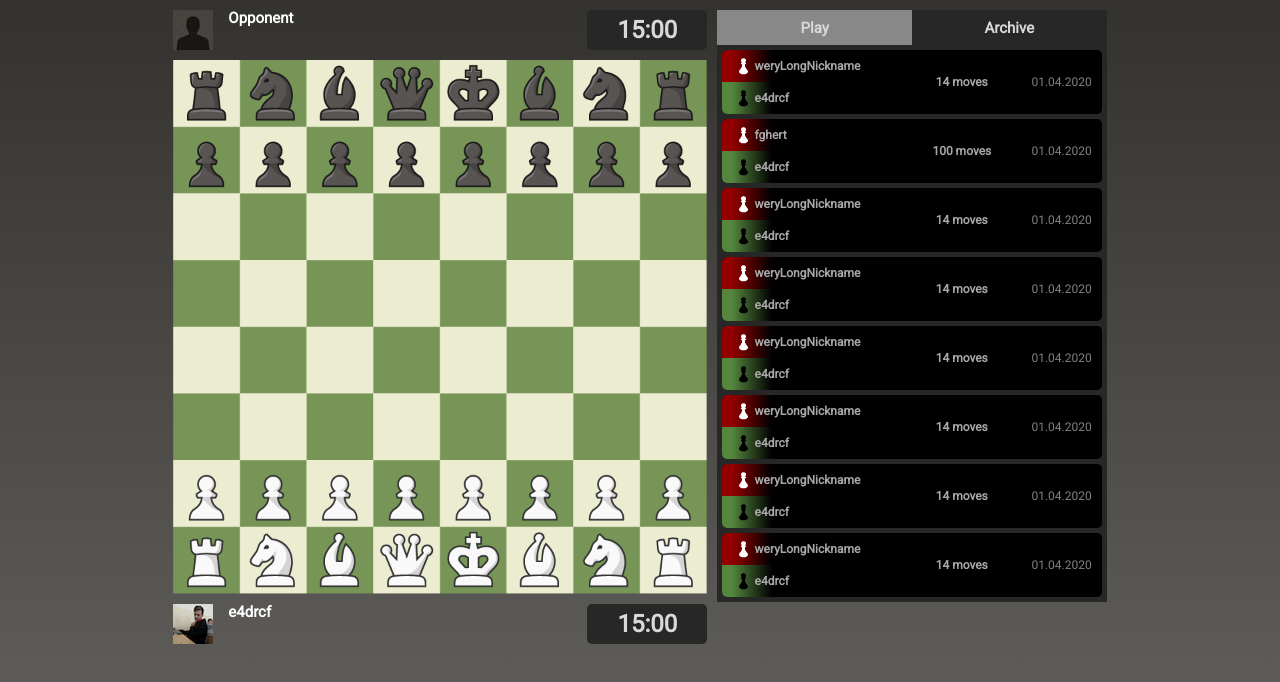
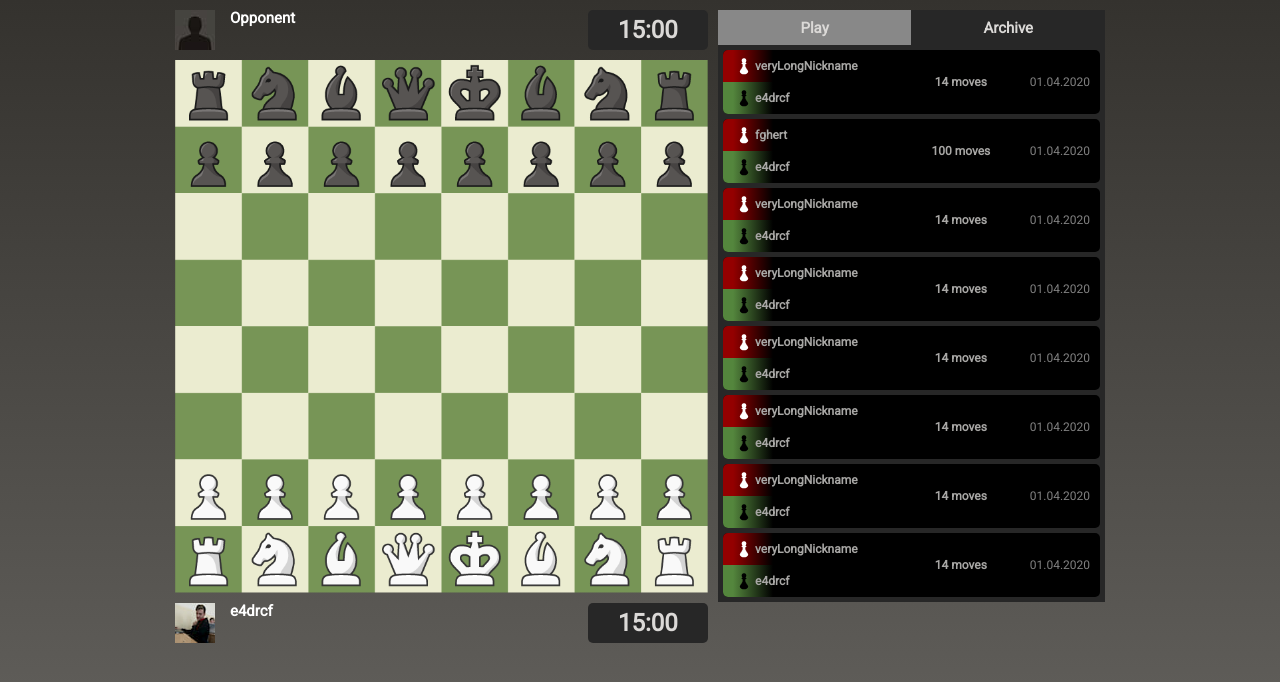
Before and after one commit to e4drcf/chessUI, a plain HTML site: page index.html in a window 1280 px wide. Drawn offline with Linux system fonts and the light colour scheme.

Commit message:
fix html text

```diff
--- a/index.html
+++ b/index.html
@@ -59,7 +59,7 @@
                             <div class="players">
                                 <div class="match-player looser">
                                     <img src="assets/white-pawn.svg" alt="">
-                                    <div class="player-nickname">weryLongNickname</div>
+                                    <div class="player-nickname">veryLongNickname</div>
                                 </div>
                                 <div class="match-player winner">
                                     <img src="assets/black-pawn.svg" alt="">
@@ -97,7 +97,7 @@
                             <div class="players">
                                 <div class="match-player looser">
                                     <img src="assets/white-pawn.svg" alt="">
-                                    <div class="player-nickname">weryLongNickname</div>
+                                    <div class="player-nickname">veryLongNickname</div>
                                 </div>
                                 <div class="match-player winner">
                                     <img src="assets/black-pawn.svg" alt="">
@@ -116,7 +116,7 @@
                             <div class="players">
                                 <div class="match-player looser">
                                     <img src="assets/white-pawn.svg" alt="">
-                                    <div class="player-nickname">weryLongNickname</div>
+                                    <div class="player-nickname">veryLongNickname</div>
                                 </div>
                                 <div class="match-player winner">
                                     <img src="assets/black-pawn.svg" alt="">
@@ -135,7 +135,7 @@
                             <div class="players">
                                 <div class="match-player looser">
                                     <img src="assets/white-pawn.svg" alt="">
-                                    <div class="player-nickname">weryLongNickname</div>
+                                    <div class="player-nickname">veryLongNickname</div>
                                 </div>
                                 <div class="match-player winner">
                                     <img src="assets/black-pawn.svg" alt="">
@@ -154,7 +154,7 @@
                             <div class="players">
                                 <div class="match-player looser">
                                     <img src="assets/white-pawn.svg" alt="">
-                                    <div class="player-nickname">weryLongNickname</div>
+                                    <div class="player-nickname">veryLongNickname</div>
                                 </div>
                                 <div class="match-player winner">
                                     <img src="assets/black-pawn.svg" alt="">
@@ -173,7 +173,7 @@
                             <div class="players">
                                 <div class="match-player looser">
                                     <img src="assets/white-pawn.svg" alt="">
-                                    <div class="player-nickname">weryLongNickname</div>
+                                    <div class="player-nickname">veryLongNickname</div>
                                 </div>
                                 <div class="match-player winner">
                                     <img src="assets/black-pawn.svg" alt="">
@@ -192,7 +192,7 @@
                             <div class="players">
                                 <div class="match-player looser">
                                     <img src="assets/white-pawn.svg" alt="">
-                                    <div class="player-nickname">weryLongNickname</div>
+                                    <div class="player-nickname">veryLongNickname</div>
                                 </div>
                                 <div class="match-player winner">
                                     <img src="assets/black-pawn.svg" alt="">
```
